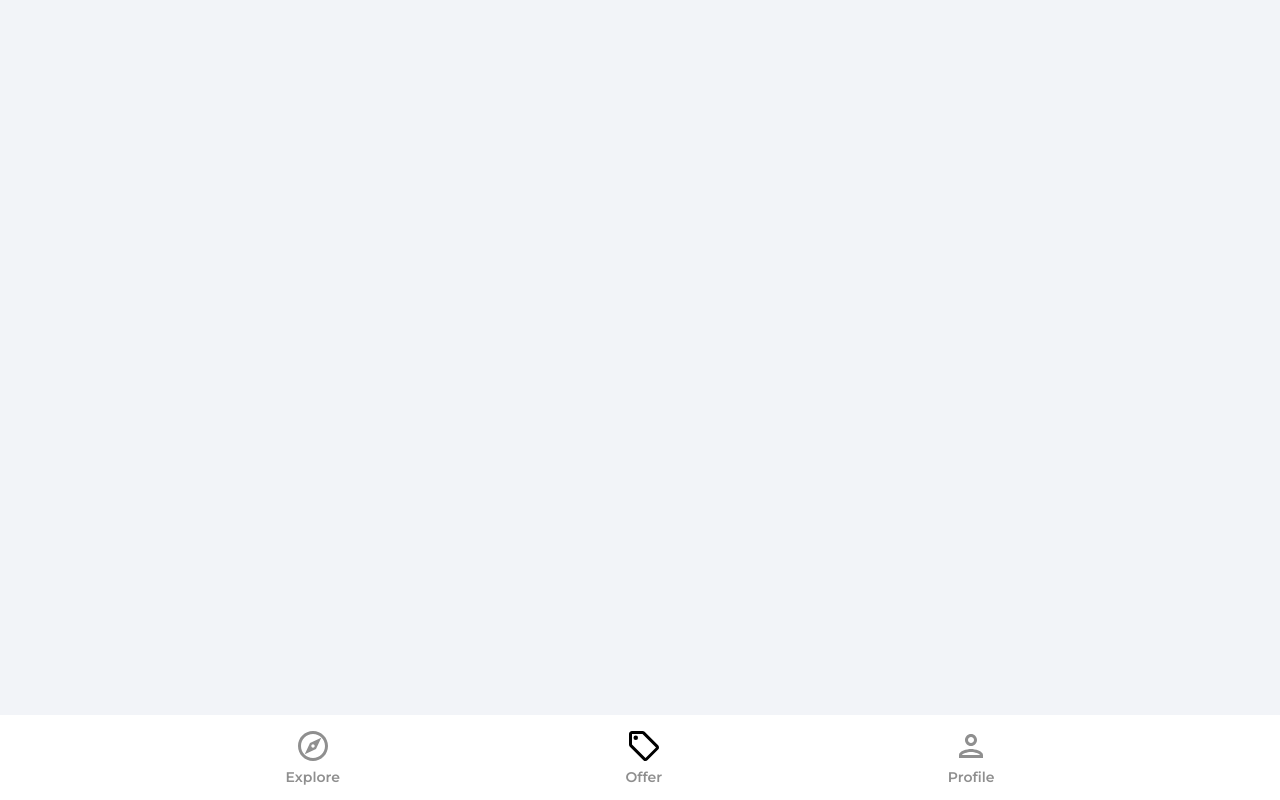
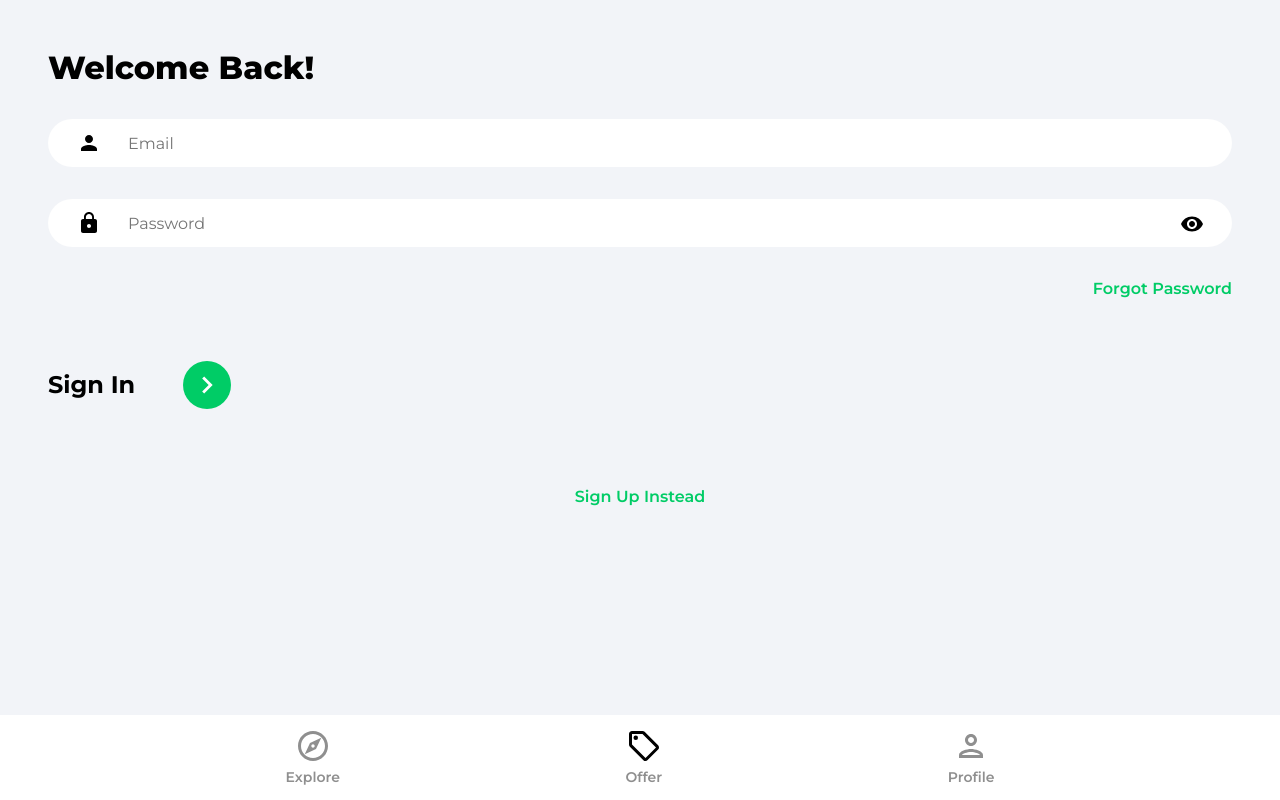
Before and after one commit to haikaljs/house-marketplace-react-firebase9-TM, a React (Create React App) app: page /sign-in in a window 1280 px wide. Built offline with nearby package versions, Linux system fonts and the light colour scheme.

Commit message:
User sign in

```diff
--- a/src/App.js
+++ b/src/App.js
@@ -4,6 +4,7 @@
 import Offers from "./pages/Offers";
 import SignIn from "./pages/SignIn";
 import SignUp from "./pages/SignUp";
+import Profile from "./pages/Profile";
 import Navbar from "./components/Navbar";
 
 function App() {
@@ -13,8 +14,9 @@
         <Routes>
           <Route path="/" element={<Explore />} />
           <Route path="/offers" element={<Offers />} />
-          <Route path="/profile" element={<SignIn />} />
+          <Route path="/profile" element={<Profile />} />
           <Route path="/sign-up" element={<SignUp />} />
+          <Route path="/sign-in" element={<SignIn />} />
           <Route path="/forgot-password" element={<ForgotPassword />} />
         </Routes>
         {/* Navbar */}
--- a/src/pages/Profile.jsx
+++ b/src/pages/Profile.jsx
@@ -1,9 +1,13 @@
-
+import { useEffect, useState } from "react";
+import { getAuth } from "firebase/auth";
 
 const Profile = () => {
-  return (
-    <div>Profile</div>
-  )
-}
+  const [user, setUser] = useState(null);
+  const auth = getAuth();
+  useEffect(() => {
+    setUser(auth.currentUser);
+  }, []);
+  return user ? <h1>{user.displayName}</h1> : "Not Logged In";
+};
 
-export default Profile
+export default Profile;
--- a/src/pages/SignIn.jsx
+++ b/src/pages/SignIn.jsx
@@ -1,5 +1,6 @@
 import { useState } from "react";
 import { Link, useNavigate } from "react-router-dom";
+import { getAuth, signInWithEmailAndPassword } from "firebase/auth";
 import { ReactComponent as ArrowRightIcon } from "../assets/svg/keyboardArrowRightIcon.svg";
 import visibilityIcon from "../assets/svg/visibilityIcon.svg";
 
@@ -20,13 +21,31 @@
     }));
   };
 
+  const onSubmit = async (e) => {
+    e.preventDefault();
+    try {
+      const auth = getAuth();
+      const userCredential = await signInWithEmailAndPassword(
+        auth,
+        email,
+        password
+      );
+
+      if (userCredential.user) {
+        navigate("/");
+      }
+    } catch (error) {
+      console.log(error);
+    }
+  };
+
   return (
     <>
       <div className="pageContainer">
         <header>
           <p className="pageHeader">Welcome Back!</p>
         </header>
-        <form>
+        <form onSubmit={onSubmit}>
           <input
             type="email"
             className="emailInput"
```
